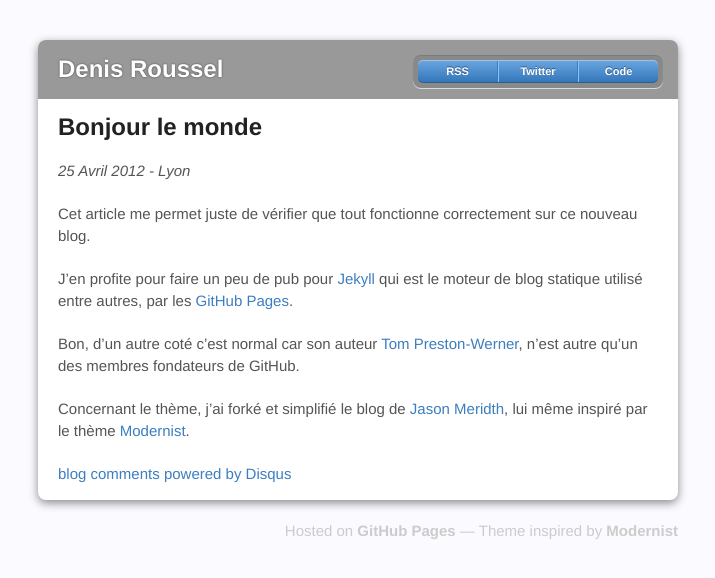
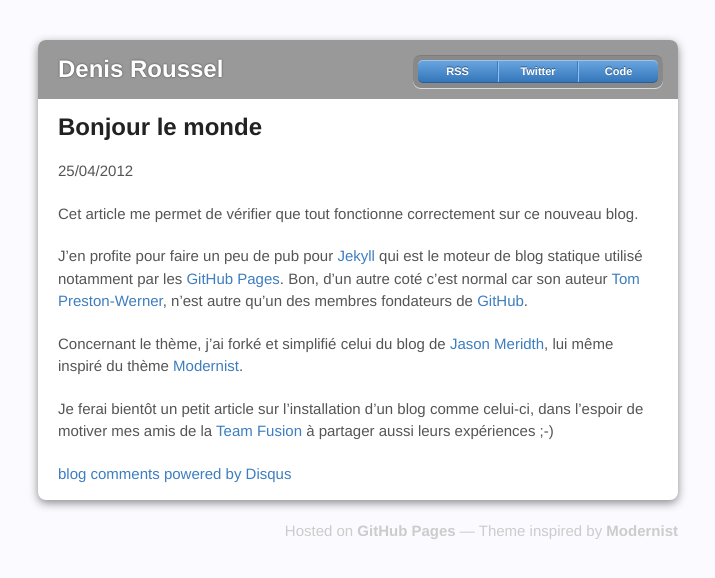
Before and after one commit to KuiKui/kuikui.github.com, a Jekyll site: the page built from _posts/2012-04-25-bonjour_monde.md, in a window 1280 px wide. Shown: the top 578 px of the page, without its empty margins (282-997 px from the left). Built offline with Jekyll 4.4.1, drawn with Linux system fonts in a browser that asks for light colours; Markdown is read by kramdown in place of the engine named in the settings; comment, search, counter and statistics services are not loaded.

Commit message:
modification du premier post

```diff
--- a/_posts/2012-04-25-bonjour_monde.md
+++ b/_posts/2012-04-25-bonjour_monde.md
@@ -5,12 +5,13 @@ title: Bonjour le monde
 
 # {{ page.title }} #
 
-_25 Avril 2012 - Lyon_
+<span class="date">{{ page.date | date: "%d/%m/%Y" }}</span>
 
-Cet article me permet juste de vérifier que tout fonctionne correctement sur ce nouveau blog.
+Cet article me permet de vérifier que tout fonctionne correctement sur ce nouveau blog.
 
-J'en profite pour faire un peu de pub pour [Jekyll](http://jekyllrb.com/) qui est le moteur de blog statique utilisé entre autres, par les [GitHub Pages](http://pages.github.com/).
+J'en profite pour faire un peu de pub pour [Jekyll](http://jekyllrb.com/) qui est le moteur de blog statique utilisé notamment par les [GitHub Pages](http://pages.github.com/).
+Bon, d'un autre coté c'est normal car son auteur [Tom Preston-Werner](http://tom.preston-werner.com/), n'est autre qu'un des membres fondateurs de [GitHub](https://github.com/).
 
-Bon, d'un autre coté c'est normal car son auteur [Tom Preston-Werner](http://tom.preston-werner.com/), n'est autre qu'un des membres fondateurs de GitHub.
+Concernant le thème, j'ai forké et simplifié celui du blog de [Jason Meridth](http://blog.jasonmeridth.com/), lui même inspiré du thème [Modernist](http://orderedlist.github.com/modernist/).
 
-Concernant le thème, j'ai forké et simplifié le blog de [Jason Meridth](http://blog.jasonmeridth.com/), lui même inspiré par le thème [Modernist](http://orderedlist.github.com/modernist/).
+Je ferai bientôt un petit article sur l'installation d'un blog comme celui-ci, dans l'espoir de motiver mes amis de la [Team Fusion](http://team-fusion.pmsipilot.com/) à partager aussi leurs expériences ;-)
```
